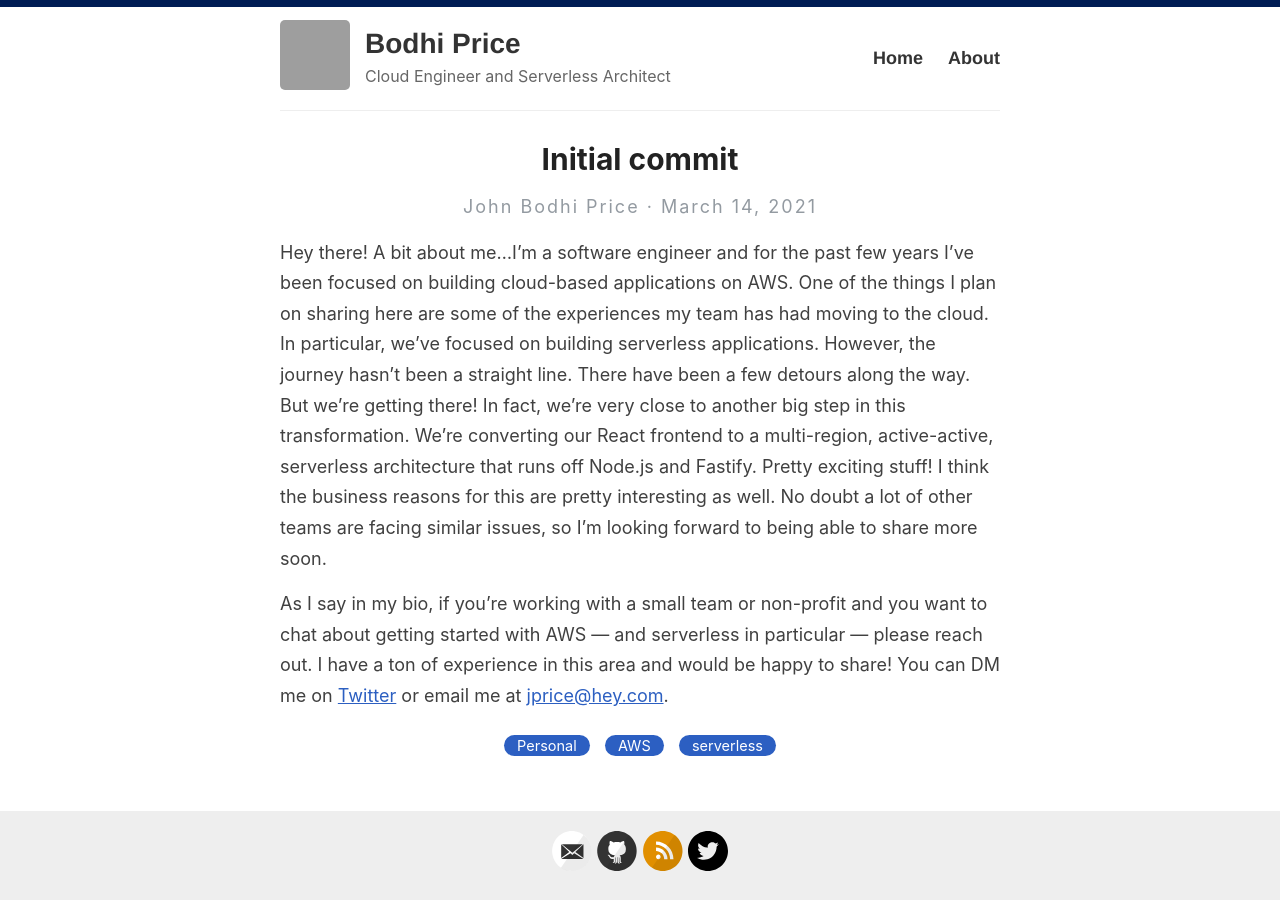
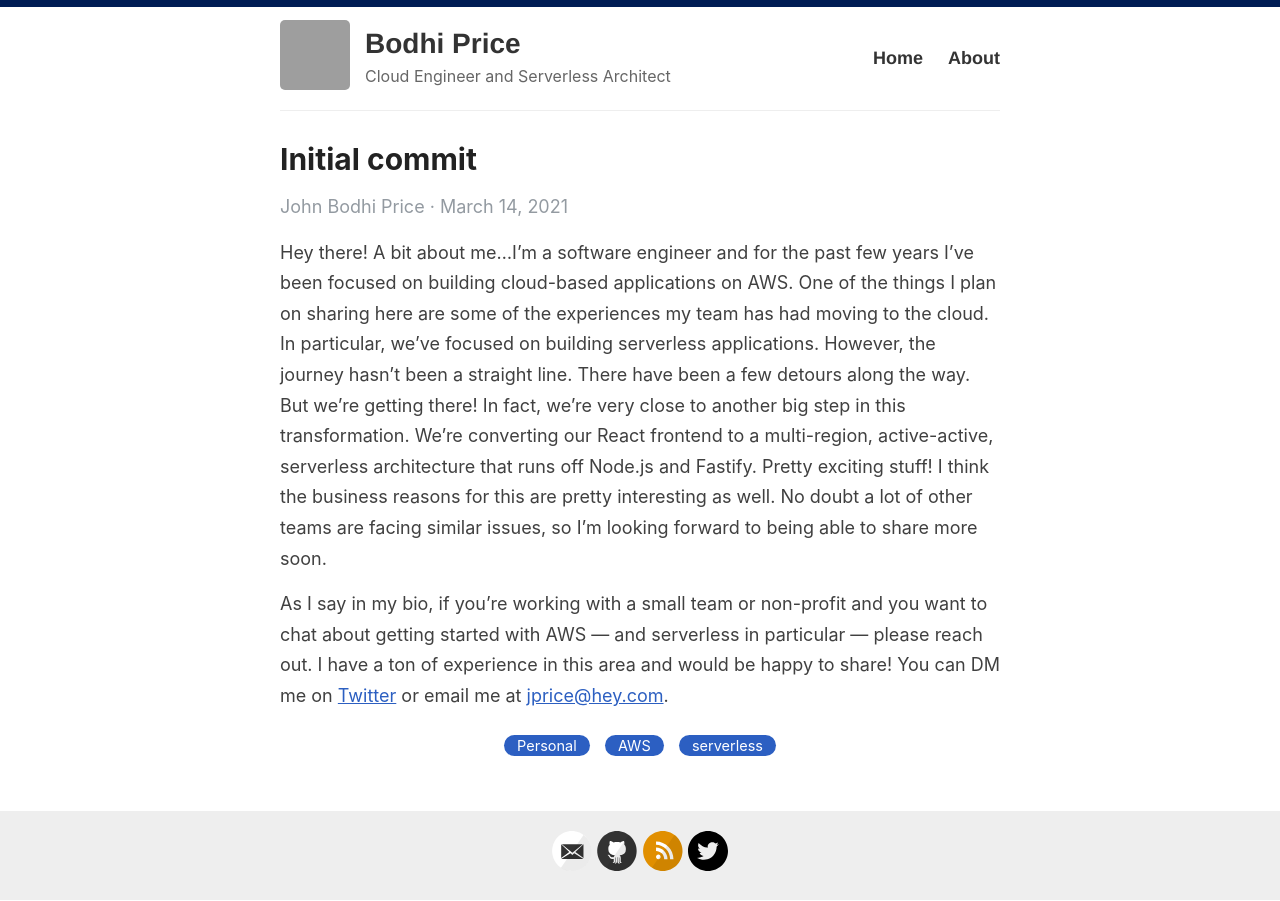
Before and after one commit to bodhiprice/bodhiprice.github.io, a Jekyll site: the page built from _posts/2021-3-14-initial-commit.md, in a window 1280 px wide. Built offline with Jekyll 4.4.1, drawn with Linux system fonts in a browser that asks for light colours; grey boxes are pictures that could not be loaded.

Commit message:
Update style.scss

```diff
--- a/assets/style.scss
+++ b/assets/style.scss
@@ -353,10 +353,6 @@ nav {
   }
 }
 
-//
-// .main
-//
-
 .posts > .post {
   padding-bottom: 2em;
   border-bottom: 1px solid $lightGray;
@@ -444,7 +440,7 @@ body:after {
 
 .post h1{
   font-family: -system-ui, -apple-system, BlinkMacSystemFont, "Segoe UI", Roboto, Helvetica, Arial, sans-serif, "Apple Color Emoji", "Segoe UI Emoji", "Segoe UI Symbol";
-  text-align: center;
+  text-align: left;
   font-weight: bold;
   font-kerning: auto;
   font-feature-settings: "kern","liga","dlig","hlig","cswh";
@@ -461,9 +457,8 @@ body:after {
 }
 
 .author_title{
-  text-align: center;
+  text-align: left;
   color: #939aa1;
-  letter-spacing: 2px;
 }
 
 .post_date{
```
